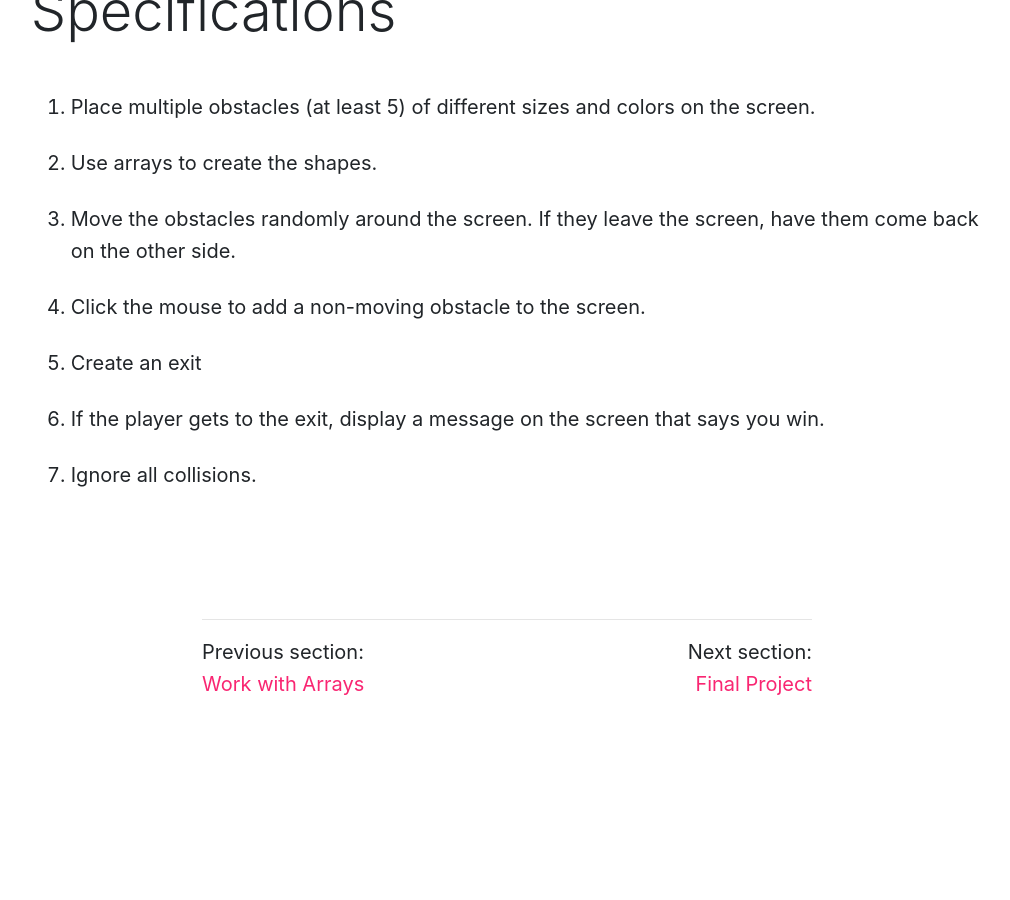
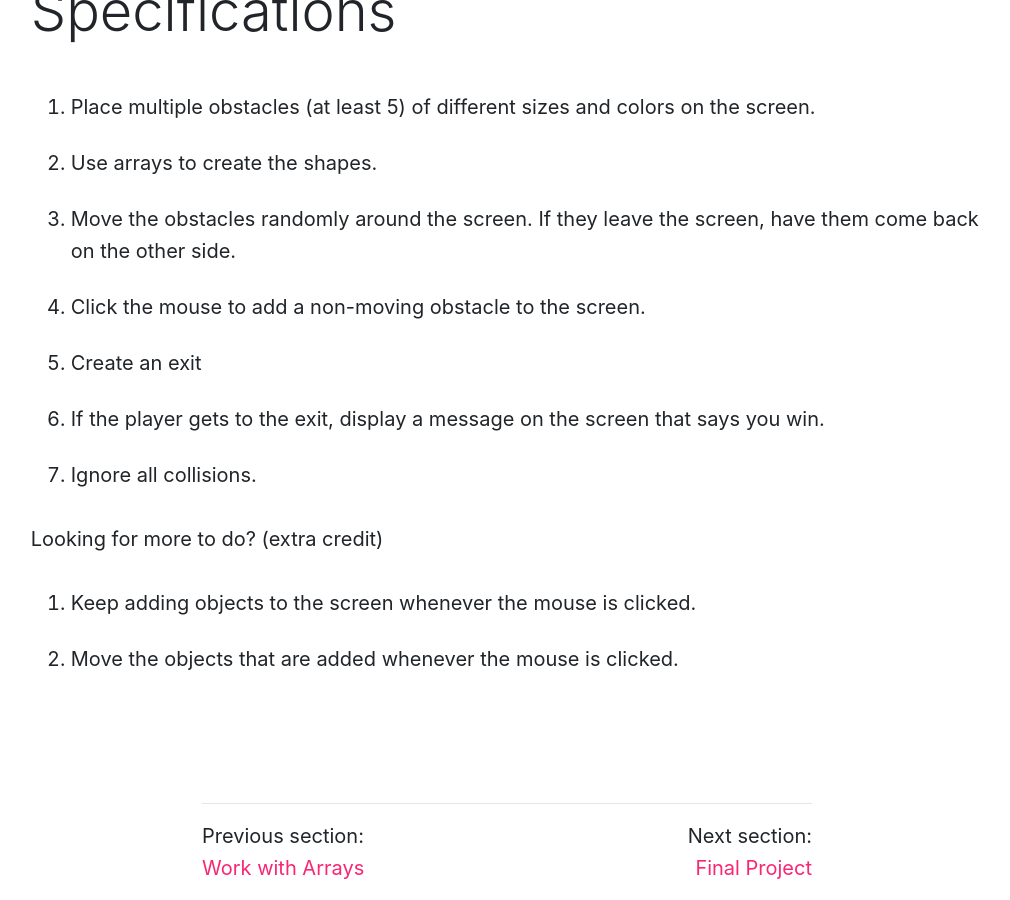
Before and after one commit to Montana-Media-Arts/120_CreativeCoding1-Fall2020, a Jekyll site: the page built from modules/week-13/_posts/2015-01-01-homework.md, in a window 1280 px wide and 900 px high, scrolled down 792 px. Shown: the whole window, without its empty margins (133-1143 px from the left). Built offline with Jekyll 4.4.1, drawn with Linux system fonts in a browser that asks for light colours; nearby versions of some CDN libraries; before the commit the page ends 1508 px from its top, so only the background shows below that.

Commit message:
Update 2015-01-01-homework.md

```diff
--- a/modules/week-13/_posts/2015-01-01-homework.md
+++ b/modules/week-13/_posts/2015-01-01-homework.md
@@ -17,3 +17,8 @@ This outline is your final regular homework! In this homework, you are going to
 5. Create an exit
 6. If the player gets to the exit, display a message on the screen that says you win.
 7. Ignore all collisions.
+
+Looking for more to do? (extra credit)
+
+1. Keep adding objects to the screen whenever the mouse is clicked.
+2. Move the objects that are added whenever the mouse is clicked.
```
